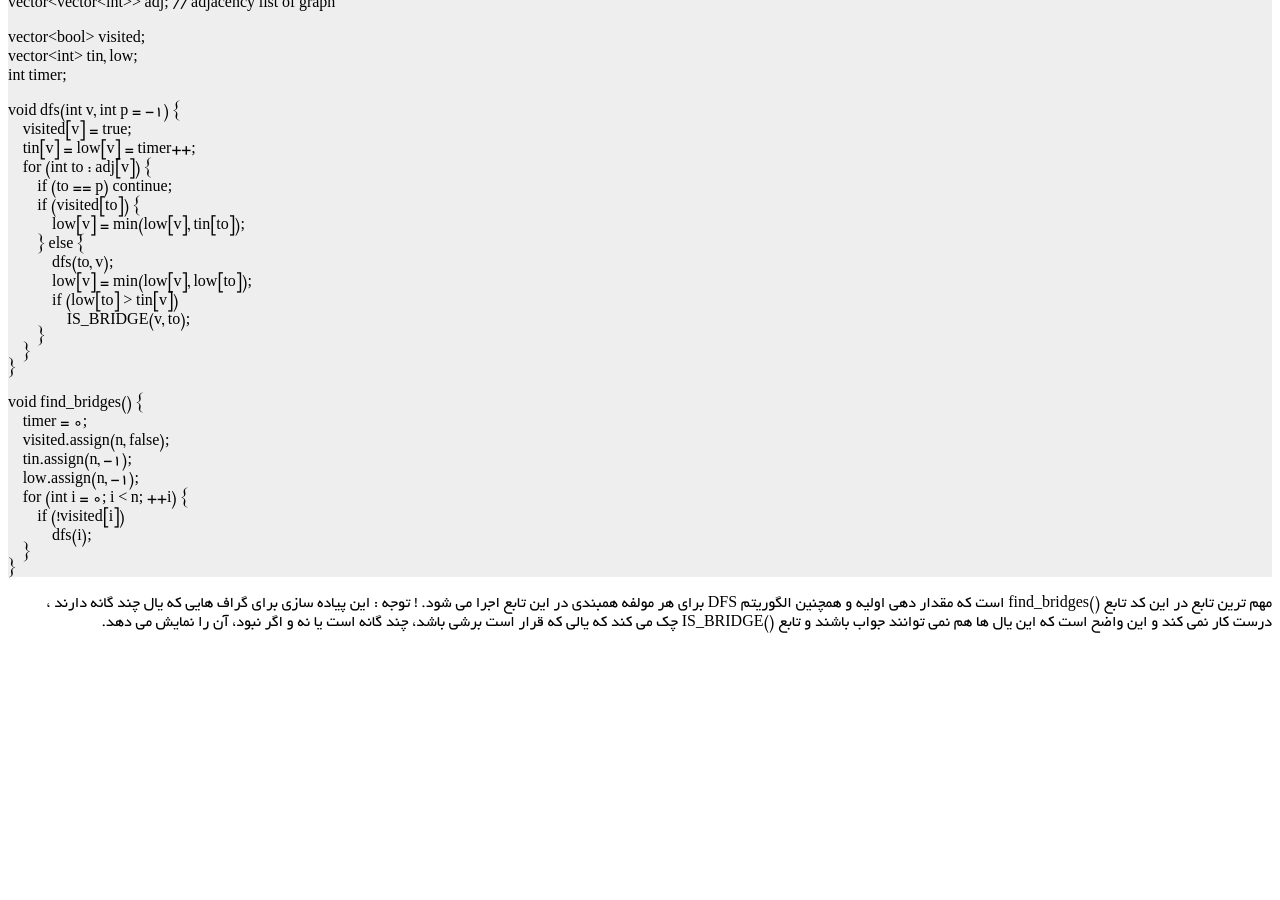
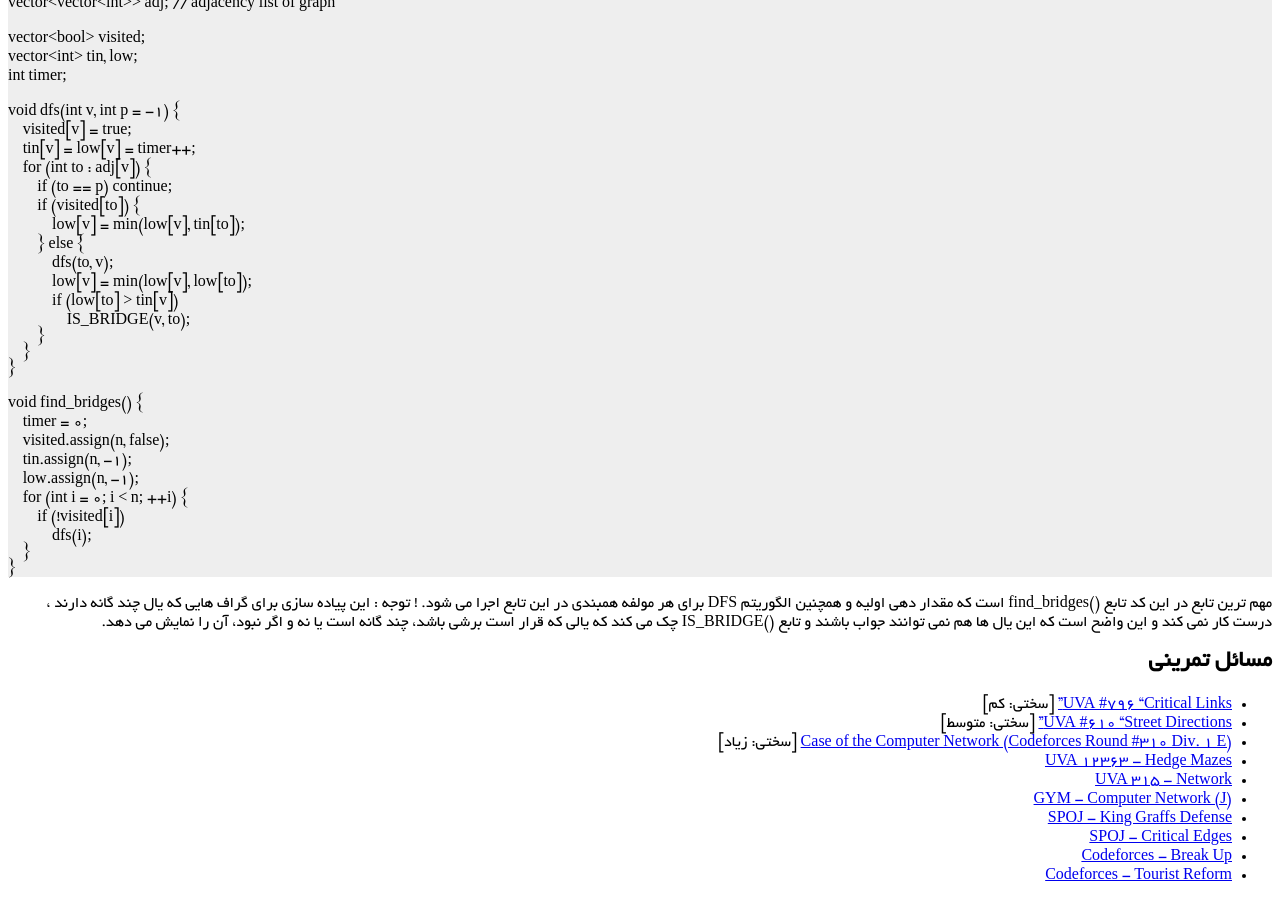
Before and after one commit to shaazzz/FarsiCP, a Jekyll site: the page built from wiki/algorithm/graph/find_bridge.md, in a window 1280 px wide and 900 px high, scrolled down 572 px. Built offline with Jekyll 4.4.1, drawn with Linux system fonts in a browser that asks for light colours; our own code applies the rules of GitHub Pages for plain Markdown files; before the commit the page ends 1219 px from its top, so only the background shows below that.

Commit message:
Update find_bridge.md

```diff
--- a/wiki/algorithm/graph/find_bridge.md
+++ b/wiki/algorithm/graph/find_bridge.md
@@ -71,3 +71,16 @@ void find_bridges() {
 
 مهم ترین تابع در این کد تابع ()find_bridges است که مقدار دهی اولیه و همچنین الگوریتم DFS برای هر مولفه همبندی در این تابع اجرا می شود.
 ! توجه : این پیاده سازی برای گراف هایی که یال چند گانه دارند ، درست کار نمی کند و این واضح است که این یال ها هم نمی توانند جواب باشند و تابع ()IS_BRIDGE چک می کند که یالی که قرار است برشی باشد، چند گانه است یا نه و اگر نبود، آن را نمایش می دهد.
+
+## مسائل تمرینی
+
+- [UVA #796 "Critical Links"](http://uva.onlinejudge.org/index.php?option=com_onlinejudge&Itemid=8&page=show_problem&problem=737) [سختی: کم]
+- [UVA #610 "Street Directions"](http://uva.onlinejudge.org/index.php?option=onlinejudge&page=show_problem&problem=551) [سختی: متوسط]
+- [Case of the Computer Network (Codeforces Round #310 Div. 1 E)](http://codeforces.com/problemset/problem/555/E) [سختی: زیاد]
+* [UVA 12363 - Hedge Mazes](https://uva.onlinejudge.org/index.php?option=onlinejudge&page=show_problem&problem=3785)
+* [UVA 315 - Network](https://uva.onlinejudge.org/index.php?option=com_onlinejudge&Itemid=8&page=show_problem&problem=251)
+* [GYM - Computer Network (J)](http://codeforces.com/gym/100114)
+* [SPOJ - King Graffs Defense](http://www.spoj.com/problems/GRAFFDEF/)
+* [SPOJ - Critical Edges](http://www.spoj.com/problems/EC_P/)
+* [Codeforces - Break Up](http://codeforces.com/contest/700/problem/C)
+* [Codeforces - Tourist Reform](http://codeforces.com/contest/732/problem/F)
```
